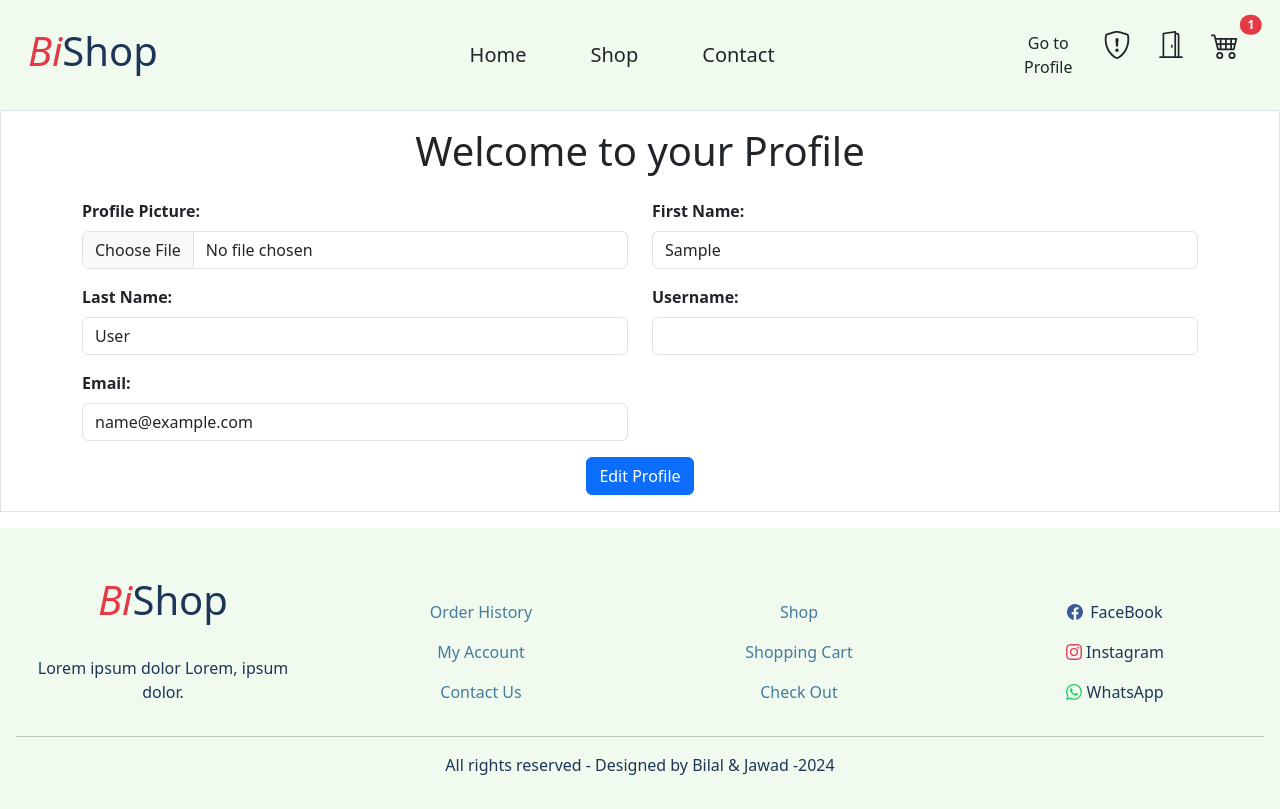
After one commit to jawadsyyd/marketplace, a PHP site: page /server/pages/profile.php in a window 1280 px wide. The commit adds this page. Run offline with PHP 8.4, Linux system fonts and the light colour scheme; the visitor is signed in with stand-in values (Sample User, id 1); tables that the repository leaves empty or names only in its code hold one stand-in row (values such as "Sample post").

Commit message:
fixing feedbacks display and creating profile page

```diff
--- a/pages/addFeedback.php
+++ b/pages/addFeedback.php
@@ -103,10 +103,12 @@ if (!empty($_SESSION['username'])) {
                 "You have provided feedback before."
               </div>';
             } else {
-                $setFeddback = $database->prepare('INSERT INTO feedback(Title,Text,Customer_Id)
-        VALUES(:Title,:Text,:Customer_Id)');
+                $currentDate = date('Y-m-d');
+                $setFeddback = $database->prepare('INSERT INTO feedback(Title,Text,Date,Customer_Id)
+        VALUES(:Title,:Text,:Date,:Customer_Id)');
                 $setFeddback->bindParam('Title', $_POST['title']);
                 $setFeddback->bindParam('Text', $_POST['text']);
+                $setFeddback->bindParam('Date', $currentDate);
                 $setFeddback->bindParam('Customer_Id', $cId);
                 if ($setFeddback->execute()) {
                     header("Location:http://localhost/server/marketplace/pages/home.php");
--- a/pages/nav.php
+++ b/pages/nav.php
@@ -81,6 +81,11 @@
                 </div>
                 <div class="col-3 d-flex justify-content-end px-3">
                     <button type="button" class="btn position-relative d-none d-xl-flex">
+                        <a href="http://localhost/server/marketplace/pages/profile.php" class="link-dark" style="text-decoration: none;">
+                            Go to Profile
+                        </a>
+                    </button>
+                    <button type="button" class="btn position-relative d-none d-xl-flex">
                         <a href="http://localhost/server/marketplace/pages/addFeedback.php" class="link-dark">
                             <svg xmlns="http://www.w3.org/2000/svg" width="28" height="28" fill="currentColor" class="bi bi-shield-exclamation" viewBox="0 0 16 16">
                                 <path d="M5.338 1.59a61 61 0 0 0-2.837.856.48.48 0 0 0-.328.39c-.554 4.157.726 7.19 2.253 9.188a10.7 10.7 0 0 0 2.287 2.233c.346.244.652.42.893.533q.18.085.293.118a1 1 0 0 0 .101.025 1 1 0 0 0 .1-.025q.114-.034.294-.118c.24-.113.547-.29.893-.533a10.7 10.7 0 0 0 2.287-2.233c1.527-1.997 2.807-5.031 2.253-9.188a.48.48 0 0 0-.328-.39c-.651-.213-1.75-.56-2.837-.855C9.552 1.29 8.531 1.067 8 1.067c-.53 0-1.552.223-2.662.524zM5.072.56C6.157.265 7.31 0 8 0s1.843.265 2.928.56c1.11.3 2.229.655 2.887.87a1.54 1.54 0 0 1 1.044 1.262c.596 4.477-.787 7.795-2.465 9.99a11.8 11.8 0 0 1-2.517 2.453 7 7 0 0 1-1.048.625c-.28.132-.581.24-.829.24s-.548-.108-.829-.24a7 7 0 0 1-1.048-.625 11.8 11.8 0 0 1-2.517-2.453C1.928 10.487.545 7.169 1.141 2.692A1.54 1.54 0 0 1 2.185 1.43 63 63 0 0 1 5.072.56" />
--- /dev/null
+++ b/pages/profile.php
@@ -0,0 +1,120 @@
+<?php
+$username = 'root';
+$serverName = "localhost";
+$password = '';
+$dbname = "bishop";
+$database = new PDO('mysql:host=localhost;dbname=bishop;', $username, $password);
+$conn = new mysqli($serverName, $username, $password, $dbname);
+session_start();
+if (empty($_SESSION['user_type'])) {
+    header("Location : http://localhost/server/marketplace/pages/login.php");
+    exit();
+}
+if (!empty($_SESSION['username'])) {
+    $customerName = $_SESSION['username'];
+} else {
+    $customerName = "";
+}
+include('./nav.php');
+?>
+
+<?php
+$getCustomerId = $database->prepare('SELECT Customer_Id FROM users WHERE Username = :Username');
+$getCustomerId->bindParam("Username", $customerName);
+$getCustomerId->execute();
+$idOfCustomer = $getCustomerId->fetch();
+$id = $idOfCustomer['Customer_Id'];
+$select = "SELECT FName, LName, Email, Username, profilePicture FROM users WHERE Customer_Id = $id";
+$result = mysqli_query($conn, $select);
+$row = mysqli_fetch_assoc($result);
+$fname = $row['FName'];
+$lname = $row['LName'];
+$email = $row['Email'];
+$username = $row['Username'];
+$profilePicture = $row['profilePicture'];
+?>
+
+<!DOCTYPE html>
+<html lang="en">
+<head>
+    <meta charset="UTF-8">
+    <meta name="viewport" content="width=device-width, initial-scale=1.0">
+    <title>Profile</title>
+</head>
+<body>
+    <div class="container-fluid border">
+        <h1 class="mt-3 text-center">Welcome to your Profile</h1>
+        <form id="doctorForm" method="POST" enctype="multipart/form-data">
+            <div class="container mt-4">
+                <div class="row">
+                    <div class="col-md-6 mb-3">
+                        <label for="productName" class="form-label fw-semibold">Profile Picture:</label>
+                        <input type="file" class="form-control" id="profilePic" name="profilePic"
+                            value="<?php echo $profilePicture; ?>">
+                    </div>
+                    <div class="col-md-6 mb-3">
+                        <label for="productDescription" class="form-label fw-semibold">First Name:</label>
+                        <input type="text" class="form-control" id="FName" name="FName" value="<?php echo $fname; ?>">
+                    </div>
+                </div>
+                <div class="row">
+                    <div class="col-md-6 mb-3">
+                        <label for="qtyInStock" class="form-label fw-semibold">Last Name:</label>
+                        <input type="text" class="form-control" id="LName" name="LName"
+                            value="<?php echo $lname; ?>">
+                    </div>
+                    <div class="col-md-6 mb-3">
+                        <label for="productPrice" class="form-label fw-semibold">Username:</label>
+                        <input type="text" class="form-control" id="username" name="username" value="<?php $username; ?>">
+                    </div>
+                </div>
+                <div class="row">
+                    <div class="col-md-6 mb-3">
+                        <label for="productImage" class="form-label fw-semibold">Email:</label>
+                        <input type="text" class="form-control" id="email" name="email"
+                            value="<?php echo $email; ?>">
+                    </div>
+                </div>
+            </div>
+            <div class="text-center mb-3">
+                <button type="submit" name="submit" class="btn btn-primary" id="update">Edit Profile</button>
+            </div>
+        </form>
+    </div>
+</body>
+</html>
+<?php
+    include("./footer.php");
+?>
+
+<?php
+    if (isset($_POST['submit'])) {
+        $user_image = $_FILES['Image']['name'];
+        $temporary_image = $_FILES['Image']['tmp_name'];
+        move_uploaded_file($temporary_image, "../users_images/$user_image");
+
+        $update = $database->prepare("UPDATE users SET
+                    FName =:FName,
+                    LName =:LName,
+                    Email =:Email,
+                    Username =:Username,
+                    profilePicture =:profilePicture
+                    WHERE Customer_Id=$id");
+
+        $update->bindParam("FName", $_POST['FName']);
+        $update->bindParam("LName", $_POST['LName']);
+        $update->bindParam("Email", $_POST['Email']);
+        $update->bindParam("Username", $_POST['Username']);
+        $update->bindParam("profilePicture", $prod_image);
+        if ($update->execute()) {
+            echo '<div class="alert alert-success" role="alert">
+                                A simple success alert—check it out!
+                            </div>';
+        } else {
+            echo '<div class="alert alert-danger" role="alert">
+                                A simple success alert—check it out!
+                            </div>';
+        }
+        header('location:home.php');
+    }
+?>
```
Also changed, not shown: pages/home.php (+28 -34 lines).
